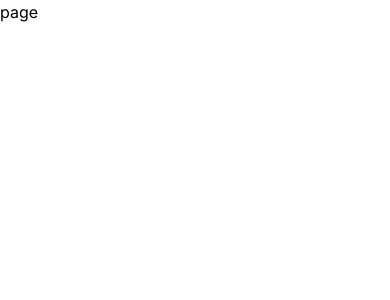
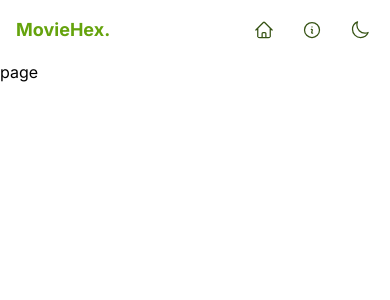
Before and after one commit to ubeyidah/movieHex, a Next.js app: page / in a window 390 px wide. Shown: the top 300 px of the page. Built offline with nearby package versions, Linux system fonts and the light colour scheme.

Commit message:
complete header section ui

```diff
--- a/src/app/layout.js
+++ b/src/app/layout.js
@@ -1,5 +1,6 @@
 import { Inter } from "next/font/google";
 import "./globals.css";
+import Header from "@/components/Header";
 
 const inter = Inter({ subsets: ["latin"] });
 
@@ -11,7 +12,10 @@ export const metadata = {
 export default function RootLayout({ children }) {
   return (
     <html lang="en">
-      <body className={inter.className}>{children}</body>
+      <body className={inter.className}>
+        <Header />
+        {children}
+      </body>
     </html>
   );
 }
--- /dev/null
+++ b/src/components/Header.jsx
@@ -0,0 +1,73 @@
+import Link from "next/link";
+
+const Header = () => {
+  return (
+    <header className="max-w-6xl mx-auto  p-4 flex justify-between items-center">
+      <div>
+        <Link href="/" className="font-bold text-lg text-lime-600">
+          MovieHex.
+        </Link>
+      </div>
+      <nav className="flex items-center gap-5 text-lime-900">
+        <Link
+          href="/"
+          className="hover:text-lime-600 transition-all duration-200"
+        >
+          <span className="sm:inline hidden">Home</span>
+          <svg
+            xmlns="http://www.w3.org/2000/svg"
+            fill="none"
+            viewBox="0 0 24 24"
+            strokeWidth={1.5}
+            stroke="currentColor"
+            className="size-5 sm:hidden inline hover:bg-lime-100 hover:text-lime-800 p-1 rounded-full cursor-pointer transition-all duration-300 box-content"
+          >
+            <path
+              strokeLinecap="round"
+              strokeLinejoin="round"
+              d="m2.25 12 8.954-8.955c.44-.439 1.152-.439 1.591 0L21.75 12M4.5 9.75v10.125c0 .621.504 1.125 1.125 1.125H9.75v-4.875c0-.621.504-1.125 1.125-1.125h2.25c.621 0 1.125.504 1.125 1.125V21h4.125c.621 0 1.125-.504 1.125-1.125V9.75M8.25 21h8.25"
+            />
+          </svg>
+        </Link>
+        <Link
+          href="/about"
+          className="hover:text-lime-600 transition-all duration-200"
+        >
+          <span className="sm:inline hidden">About</span>
+          <svg
+            xmlns="http://www.w3.org/2000/svg"
+            fill="none"
+            viewBox="0 0 24 24"
+            strokeWidth={1.5}
+            stroke="currentColor"
+            className="size-5 sm:hidden inline hover:bg-lime-100 hover:text-lime-800 p-1 rounded-full cursor-pointer transition-all duration-300 box-content"
+          >
+            <path
+              strokeLinecap="round"
+              strokeLinejoin="round"
+              d="m11.25 11.25.041-.02a.75.75 0 0 1 1.063.852l-.708 2.836a.75.75 0 0 0 1.063.853l.041-.021M21 12a9 9 0 1 1-18 0 9 9 0 0 1 18 0Zm-9-3.75h.008v.008H12V8.25Z"
+            />
+          </svg>
+        </Link>
+        <button className="ml-8 max-sm:ml-0 hover:bg-lime-100 p-1 rounded-full cursor-pointer transition-all duration-300">
+          <svg
+            xmlns="http://www.w3.org/2000/svg"
+            fill="none"
+            viewBox="0 0 24 24"
+            strokeWidth={1.5}
+            stroke="currentColor"
+            className="size-5"
+          >
+            <path
+              strokeLinecap="round"
+              strokeLinejoin="round"
+              d="M21.752 15.002A9.72 9.72 0 0 1 18 15.75c-5.385 0-9.75-4.365-9.75-9.75 0-1.33.266-2.597.748-3.752A9.753 9.753 0 0 0 3 11.25C3 16.635 7.365 21 12.75 21a9.753 9.753 0 0 0 9.002-5.998Z"
+            />
+          </svg>
+        </button>
+      </nav>
+    </header>
+  );
+};
+
+export default Header;
```
